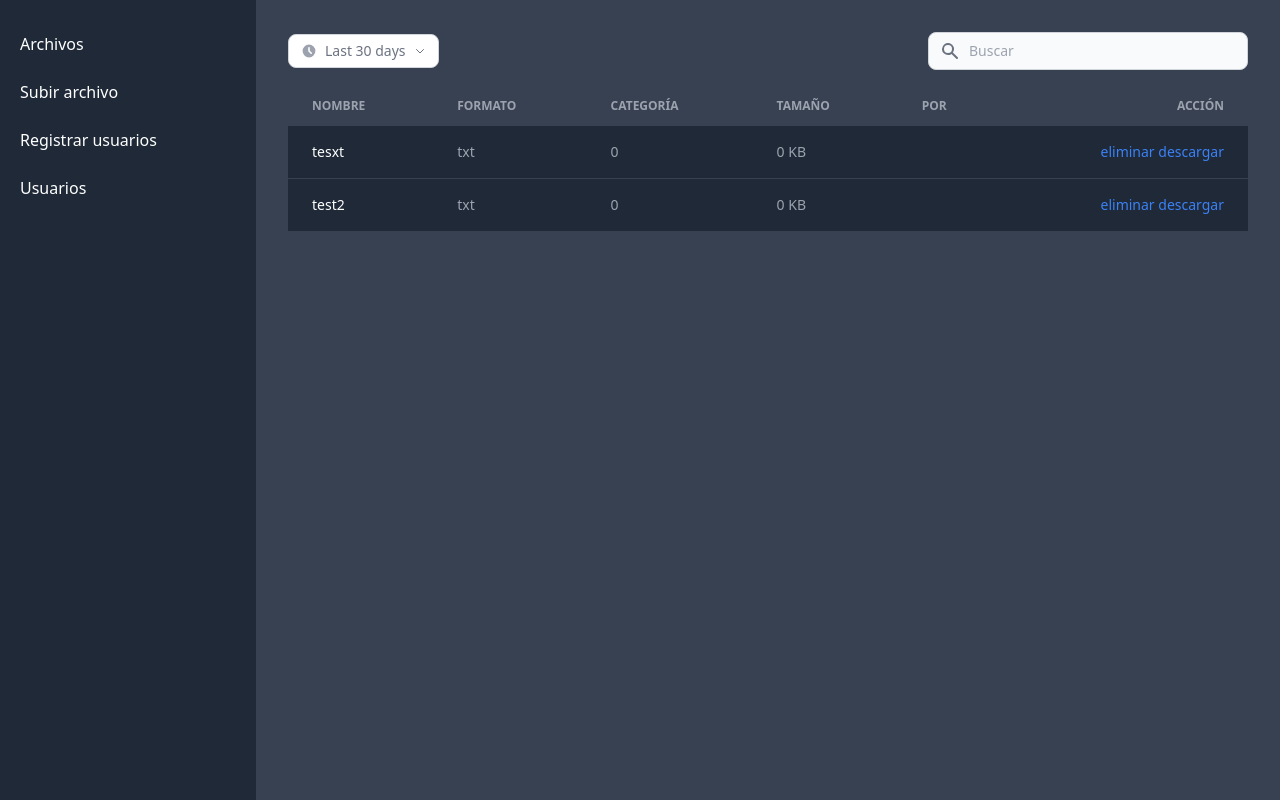
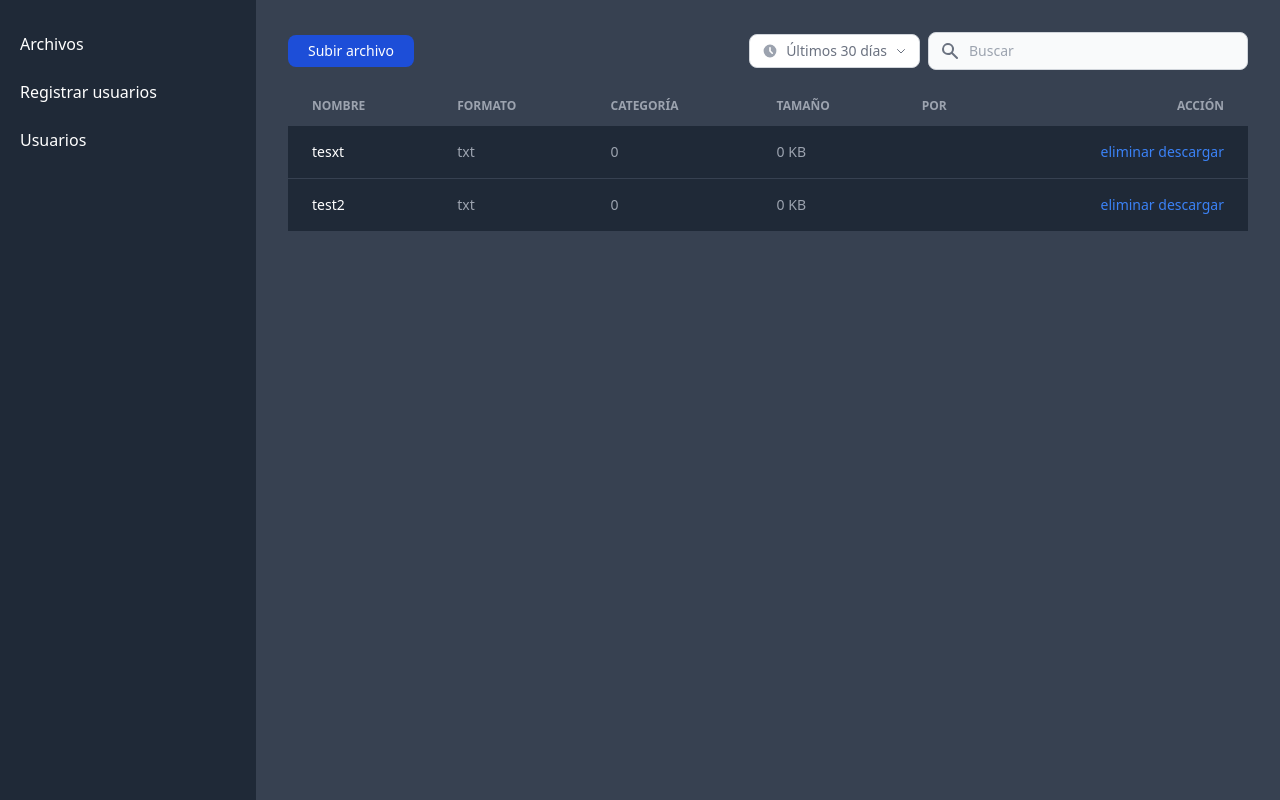
Before and after one commit to isturiz/gestor, a PHP site: page /view/files/list.php in a window 1280 px wide. Shown: the part 56-856 px from the top of the page. Run offline with PHP 8.4, Linux system fonts and the light colour scheme; the visitor is signed in with stand-in values (Sample User, id 1); data comes from the database, SQL or seed files in the repository; data that the repository does not hold is empty; some libraries are stand-ins or nearby versions.

Commit message:
rework upload files

```diff
--- a/view/files/list.php
+++ b/view/files/list.php
@@ -10,16 +10,25 @@
   <!-- ========== MAIN ========== -->
   <div class="flex-grow bg-gray-700">
     <main class="container">
-      <div class="overflow-x-auto  relative w-full p-8 ">
+      <div class="overflow-x-auto  relative w-full p-8">
 
         <!-- FILTER AND SEARCH -->
         <div class="flex justify-between items-center pb-4">
+
+          <div class="flex justify-between items-center">
+
+            <button type="button" data-modal-toggle="defaultModal" class="text-white bg-blue-700 hover:bg-blue-800 focus:ring-4 focus:ring-blue-300 font-medium rounded-lg text-sm px-5 py-1.5 dark:bg-blue-600 dark:hover:bg-blue-700 focus:outline-none dark:focus:ring-blue-800">Subir archivo</button>
+
+          </div>
+
+          <div class="flex justify-between items-center gap-2">
+
             <div>
               <button id="dropdownRadioButton" data-dropdown-toggle="dropdownRadio" class="inline-flex items-center text-gray-500 bg-white border border-gray-300 focus:outline-none hover:bg-gray-100 focus:ring-4 focus:ring-gray-200 font-medium rounded-lg text-sm px-3 py-1.5 dark:bg-gray-800 dark:text-white dark:border-gray-600 dark:hover:bg-gray-700 dark:hover:border-gray-600 dark:focus:ring-gray-700" type="button">
                 <svg class="mr-2 w-4 h-4 text-gray-400" aria-hidden="true" fill="currentColor" viewBox="0 0 20 20" xmlns="http://www.w3.org/2000/svg">
                   <path fill-rule="evenodd" d="M10 18a8 8 0 100-16 8 8 0 000 16zm1-12a1 1 0 10-2 0v4a1 1 0 00.293.707l2.828 2.829a1 1 0 101.415-1.415L11 9.586V6z" clip-rule="evenodd"></path>
                 </svg>
-              Last 30 days
+                Últimos 30 días
                 <svg class="ml-2 w-3 h-3" aria-hidden="true" fill="none" stroke="currentColor" viewBox="0 0 24 24" xmlns="http://www.w3.org/2000/svg">
                   <path stroke-linecap="round" stroke-linejoin="round" stroke-width="2" d="M19 9l-7 7-7-7"></path>
                 </svg>
@@ -30,33 +39,16 @@
                   <li>
                     <div class="flex items-center p-2 rounded hover:bg-gray-100 dark:hover:bg-gray-600">
                       <input id="filter-radio-example-1" type="radio" value="" name="filter-radio" class="w-4 h-4 text-blue-600 bg-gray-100 border-gray-300 focus:ring-blue-500 dark:focus:ring-blue-600 dark:ring-offset-gray-800 focus:ring-2 dark:bg-gray-700 dark:border-gray-600">
-                    <label for="filter-radio-example-1" class="ml-2 w-full text-sm font-medium text-gray-900 rounded dark:text-gray-300">Last day</label>
+                      <label for="filter-radio-example-1" class="ml-2 w-full text-sm font-medium text-gray-900 rounded dark:text-gray-300">Últimos 7 días</label>
                     </div>
                   </li>
                   <li>
                     <div class="flex items-center p-2 rounded hover:bg-gray-100 dark:hover:bg-gray-600">
                       <input checked="" id="filter-radio-example-2" type="radio" value="" name="filter-radio" class="w-4 h-4 text-blue-600 bg-gray-100 border-gray-300 focus:ring-blue-500 dark:focus:ring-blue-600 dark:ring-offset-gray-800 focus:ring-2 dark:bg-gray-700 dark:border-gray-600">
-                    <label for="filter-radio-example-2" class="ml-2 w-full text-sm font-medium text-gray-900 rounded dark:text-gray-300">Last 7 days</label>
+                      <label for="filter-radio-example-2" class="ml-2 w-full text-sm font-medium text-gray-900 rounded dark:text-gray-300">Últimos 30 días</label>
                     </div>
                   </li>
-                <li>
-                  <div class="flex items-center p-2 rounded hover:bg-gray-100 dark:hover:bg-gray-600">
-                    <input id="filter-radio-example-3" type="radio" value="" name="filter-radio" class="w-4 h-4 text-blue-600 bg-gray-100 border-gray-300 focus:ring-blue-500 dark:focus:ring-blue-600 dark:ring-offset-gray-800 focus:ring-2 dark:bg-gray-700 dark:border-gray-600">
-                    <label for="filter-radio-example-3" class="ml-2 w-full text-sm font-medium text-gray-900 rounded dark:text-gray-300">Last 30 days</label>
-                  </div>
-                </li>
-                <li>
-                  <div class="flex items-center p-2 rounded hover:bg-gray-100 dark:hover:bg-gray-600">
-                    <input id="filter-radio-example-4" type="radio" value="" name="filter-radio" class="w-4 h-4 text-blue-600 bg-gray-100 border-gray-300 focus:ring-blue-500 dark:focus:ring-blue-600 dark:ring-offset-gray-800 focus:ring-2 dark:bg-gray-700 dark:border-gray-600">
-                    <label for="filter-radio-example-4" class="ml-2 w-full text-sm font-medium text-gray-900 rounded dark:text-gray-300">Last month</label>
-                  </div>
-                </li>
-                <li>
-                  <div class="flex items-center p-2 rounded hover:bg-gray-100 dark:hover:bg-gray-600">
-                    <input id="filter-radio-example-5" type="radio" value="" name="filter-radio" class="w-4 h-4 text-blue-600 bg-gray-100 border-gray-300 focus:ring-blue-500 dark:focus:ring-blue-600 dark:ring-offset-gray-800 focus:ring-2 dark:bg-gray-700 dark:border-gray-600">
-                    <label for="filter-radio-example-5" class="ml-2 w-full text-sm font-medium text-gray-900 rounded dark:text-gray-300">Last year</label>
-                  </div>
-                </li>
+
                 </ul>
               </div>
             </div>
@@ -71,6 +63,8 @@
               </div>
               <input type="text" id="table-search" onkeyup="doSearch()" class="block p-2 pl-10 w-80 text-sm text-gray-900 bg-gray-50 rounded-lg border border-gray-300 focus:ring-blue-500 focus:border-blue-500 dark:bg-gray-700 dark:border-gray-600 dark:placeholder-gray-400 dark:text-white dark:focus:ring-blue-500 dark:focus:border-blue-500" placeholder="Buscar">
             </div>
+          </div>
+
 
         </div>
 
@@ -132,6 +126,9 @@
             </tr>
           </tbody>
         </table>
+
+        <?php require_once('uploadModal.php'); ?>
+
       </div>
     </main>
   </div>
--- /dev/null
+++ b/view/files/uploadModal.php
@@ -0,0 +1,29 @@
+<!-- Edit user modal -->
+<div id="defaultModal" tabindex="-1" aria-hidden="true" class="hidden overflow-y-auto overflow-x-hidden fixed top-0 right-0 left-0 z-50 justify-center items-center p-4 w-full md:inset-0 h-modal md:h-full">
+  <div class="relative w-full max-w-2xl h-full md:h-auto">
+
+    <!-- Modal content -->
+    <form action="../../controller/files/upload.php" method="POST" enctype="multipart/form-data" class="relative rounded-lg shadow bg-gray-700">
+      <!-- Modal header -->
+      <div class="flex justify-between items-start p-4 rounded-t border-b border-gray-600">
+        <h3 class="text-xl font-semibold text-gray-900 dark:text-white">
+          Subir archivo
+        </h3>
+        <button type="button" class="text-gray-400 bg-transparent rounded-lg text-sm p-1.5 ml-auto inline-flex items-center hover:bg-gray-600 hover:text-white" data-modal-toggle="defaultModal">
+          <svg class="w-5 h-5" fill="currentColor" viewBox="0 0 20 20" xmlns="http://www.w3.org/2000/svg">
+            <path fill-rule="evenodd" d="M4.293 4.293a1 1 0 011.414 0L10 8.586l4.293-4.293a1 1 0 111.414 1.414L11.414 10l4.293 4.293a1 1 0 01-1.414 1.414L10 11.414l-4.293 4.293a1 1 0 01-1.414-1.414L8.586 10 4.293 5.707a1 1 0 010-1.414z" clip-rule="evenodd"></path>
+          </svg>
+        </button>
+
+      </div>
+      <!-- Modal body -->
+      <div class="p-6 space-y-6 text-white ">
+        <input type="file" name="file">
+      </div>
+      <!-- Modal footer -->
+      <div class="flex items-center p-6 space-x-2 rounded-b border-t border-gray-200 dark:border-gray-600">
+        <button type="submit" class="text-white bg-blue-700 hover:bg-blue-800 focus:ring-4 focus:outline-none focus:ring-blue-300 font-medium rounded-lg text-sm px-5 py-2.5 text-center dark:bg-blue-600 dark:hover:bg-blue-700 dark:focus:ring-blue-800">Subir</button>
+      </div>
+    </form>
+  </div>
+</div>
--- a/view/header/aside.php
+++ b/view/header/aside.php
@@ -5,11 +5,6 @@
       <li>
         <a href="../files/list.php" class="flex items-center p-2 text-base font-normal text-white hover:bg-gray-700">
           <span class="flex-1 ml-3 whitespace-nowrap">Archivos</span>
-        </a>
-      </li>
-      <li>
-        <a href="../files/upload.php" class="flex items-center p-2 text-base font-normal text-white hover:bg-gray-700">
-          <span class="flex-1 ml-3 whitespace-nowrap">Subir archivo</span>
         </a>
       </li>
       <li>
--- a/view/header/header.php
+++ b/view/header/header.php
@@ -26,7 +26,7 @@
                 echo $_SESSION['cedula'];
                 ?>
               </span>
-              <span class="block text-sm font-medium text-gray-400 truncate">odiolauni@gmail.com</span>
+              <span class="block text-sm font-medium text-gray-400 truncate">email@domain</span>
             </div>
             <ul class="py-1" aria-labelledby="user-menu-button">
               <li>
--- a/view/users/edit.php
+++ b/view/users/edit.php
@@ -12,7 +12,7 @@
     <main class="container">
       <div class="overflow-x-auto  relative w-full p-8 ">
 
-        <!-- ===== user registrat ion ===== -->
+        <!-- ===== user registration ===== -->
         <!--, idNivelUsuario -->
         <?php require_once '../../controller/users/edit.php'; ?>
 
```
Also changed, not shown: view/files/upload.php (deleted, +0 -28 lines). Lines whose indentation alone changed are shown as unchanged.
